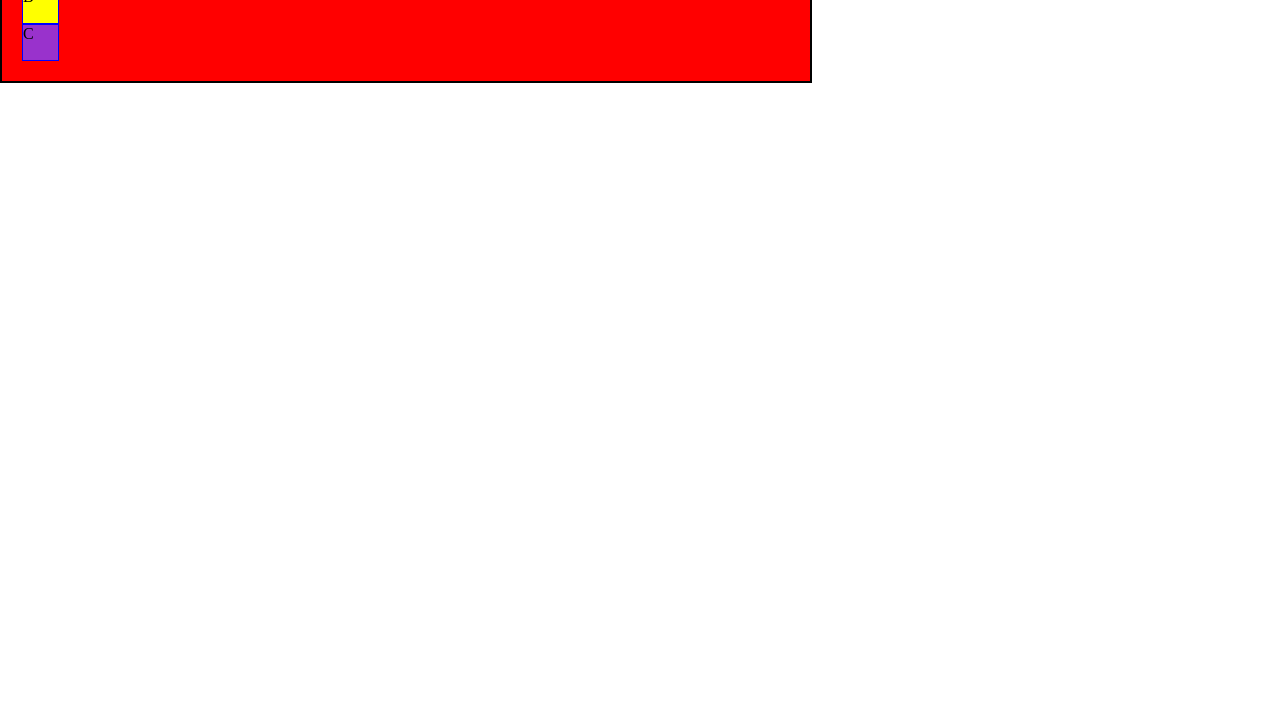
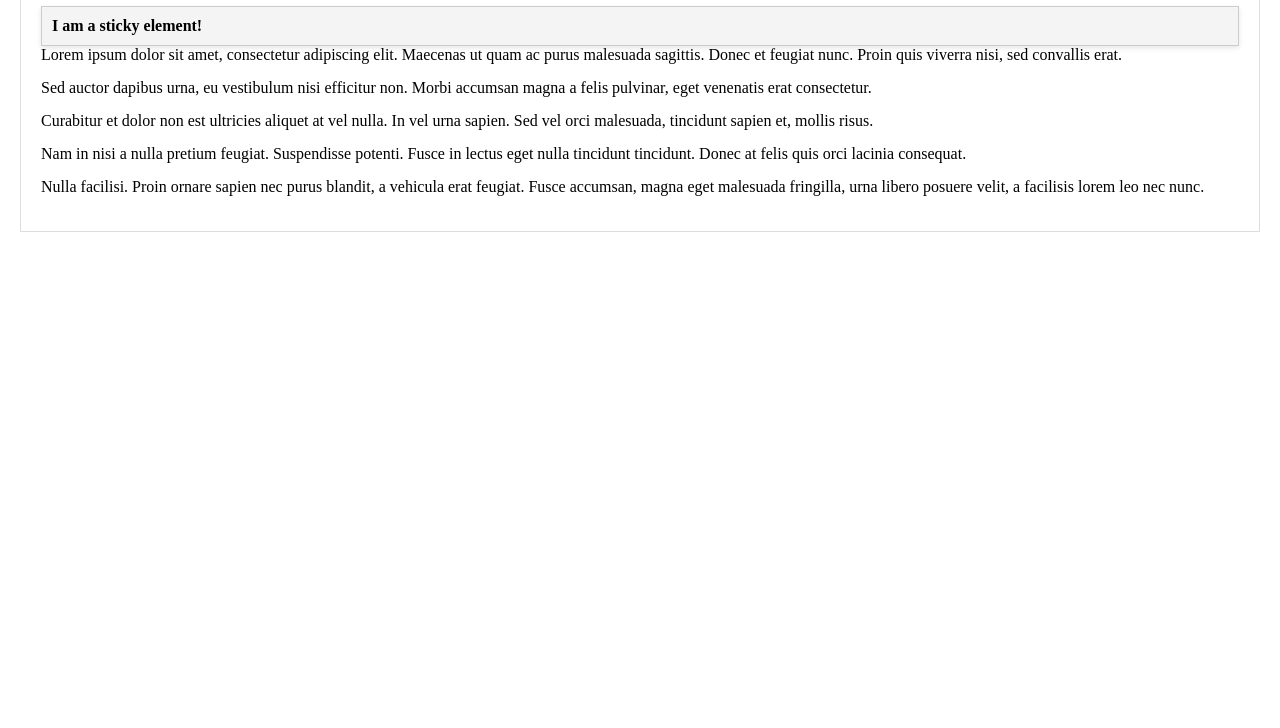
Before and after one commit to julybatchns/Oct_Batch_2024_Cuvette, a plain HTML site: page Cascading Style Sheet - CSS/CSSPositions.html in a window 1280 px wide. Shown: the part 72-800 px from the top of the page. Drawn offline with Linux system fonts and the light colour scheme.

Commit message:
css Session

```diff
--- a/Cascading Style Sheet - CSS/CSSPositions.css
+++ b/Cascading Style Sheet - CSS/CSSPositions.css
@@ -3,7 +3,7 @@
   margin: 0;
 }
 
-.container {
+/* .container {
   width: 60%;
   background-color: red;
   padding: 20px;
@@ -24,7 +24,7 @@
 }
 .box3 {
   background-color: darkorchid;
-}
+} */
 
 /* position:
 
@@ -33,3 +33,27 @@ relative,
 absolute,
 fixed,
 sticky */
+
+.container {
+  padding: 20px;
+}
+
+.content {
+  position: relative;
+  padding: 20px;
+  border: 1px solid #ddd;
+}
+
+.sticky {
+  position: sticky;
+  top: 10px;
+  background-color: #f4f4f4;
+  padding: 10px;
+  border: 1px solid #ccc;
+  font-weight: bold;
+  box-shadow: 0px 2px 5px rgba(0, 0, 0, 0.1);
+}
+
+p {
+  margin-bottom: 15px;
+}
--- a/Cascading Style Sheet - CSS/CSSPositions.html
+++ b/Cascading Style Sheet - CSS/CSSPositions.html
@@ -7,10 +7,39 @@
     <title>CSS Positions</title>
   </head>
   <body>
-    <div class="container">
+    <!-- <div class="container">
       <div class="box box1">A</div>
       <div class="box box2">B</div>
       <div class="box box3">C</div>
+    </div> -->
+    <div class="container">
+      <h1>CSS Sticky Example</h1>
+      <div class="content">
+        <div class="sticky">I am a sticky element!</div>
+        <p>
+          Lorem ipsum dolor sit amet, consectetur adipiscing elit. Maecenas ut
+          quam ac purus malesuada sagittis. Donec et feugiat nunc. Proin quis
+          viverra nisi, sed convallis erat.
+        </p>
+        <p>
+          Sed auctor dapibus urna, eu vestibulum nisi efficitur non. Morbi
+          accumsan magna a felis pulvinar, eget venenatis erat consectetur.
+        </p>
+        <p>
+          Curabitur et dolor non est ultricies aliquet at vel nulla. In vel urna
+          sapien. Sed vel orci malesuada, tincidunt sapien et, mollis risus.
+        </p>
+        <p>
+          Nam in nisi a nulla pretium feugiat. Suspendisse potenti. Fusce in
+          lectus eget nulla tincidunt tincidunt. Donec at felis quis orci
+          lacinia consequat.
+        </p>
+        <p>
+          Nulla facilisi. Proin ornare sapien nec purus blandit, a vehicula erat
+          feugiat. Fusce accumsan, magna eget malesuada fringilla, urna libero
+          posuere velit, a facilisis lorem leo nec nunc.
+        </p>
+      </div>
     </div>
   </body>
 </html>
--- /dev/null
+++ b/Cascading Style Sheet - CSS/CSSUnits.css
@@ -0,0 +1,36 @@
+* {
+  margin: 0;
+  padding: 0;
+}
+
+.container {
+  font-size: 10px;
+}
+
+.pixel {
+  width: 200px;
+  height: 20px;
+  background-color: blue;
+}
+
+.percentage {
+  width: 50%;
+  height: 20px;
+  background-color: red;
+}
+
+.viewportWidth {
+  width: 40vw;
+  height: 20px;
+  background-color: green;
+}
+
+.viewportHeight {
+  width: 150px;
+  height: 50vh;
+  background-color: crimson;
+}
+
+p {
+  font-size: 10em;
+}
```
Also changed, not shown: Cascading Style Sheet - CSS/CSSUnits.html (added, +19 -0 lines), 1 other file.
